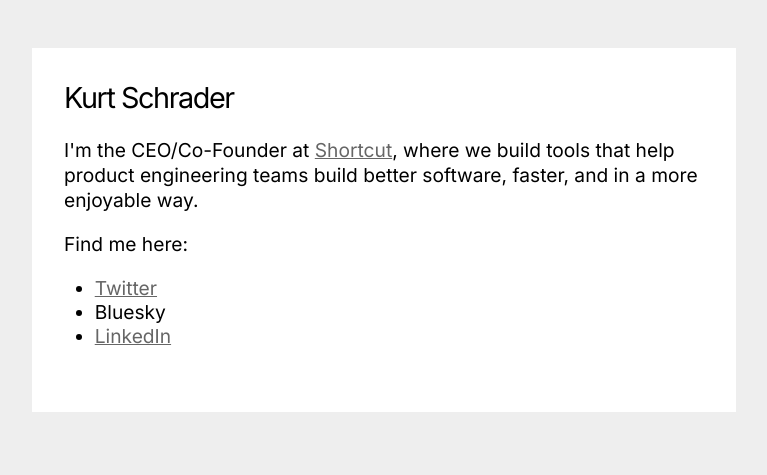
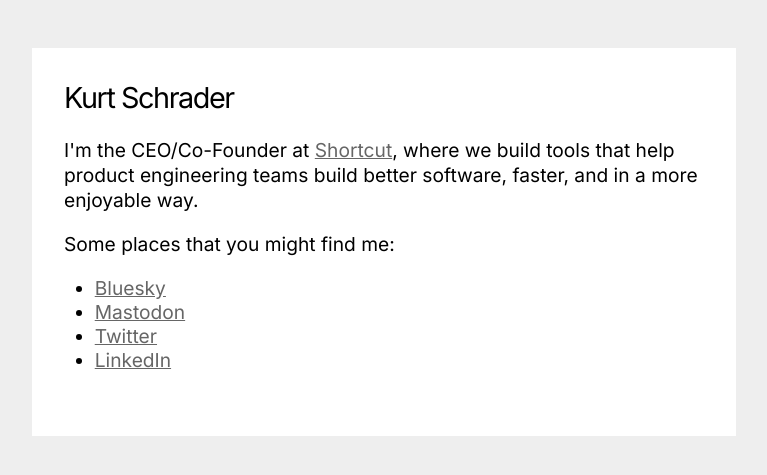
Before and after one commit to kschrader/kschrader.github.com, a Jekyll site: the page built from index.html, in a window 1280 px wide. Shown: the top 475 px of the page, without its empty margins (256-1023 px from the left). Built offline with Jekyll 4.4.1, drawn with Linux system fonts in a browser that asks for light colours; Markdown is read by kramdown in place of the engine named in the settings.

Commit message:
Update index.html

```diff
--- a/index.html
+++ b/index.html
@@ -8,10 +8,11 @@ title: Home
     	<h2>Kurt Schrader</h2>
 			<p>I'm the CEO/Co-Founder at <a href="https://shortcut.com">Shortcut</a>, where we build tools that help product engineering teams build better software, faster, and in a more enjoyable way.</p>
 		<p>
-			Find me here:
+			Some places that you might find me:
 			<ul>
+				<li><a href="https://staging.bsky.app/profile/kurt.computer">Bluesky</a></li>
+				<li><a href="https://mas.to/@kurt">Mastodon</a></li>
 				<li><a href="https://twitter.com/kurt">Twitter</a></li>
-				<li>Bluesky</li>
 				<li><a href="https://www.linkedin.com/in/kurt">LinkedIn</a></li>
 			</ul>
 		<p>
```
